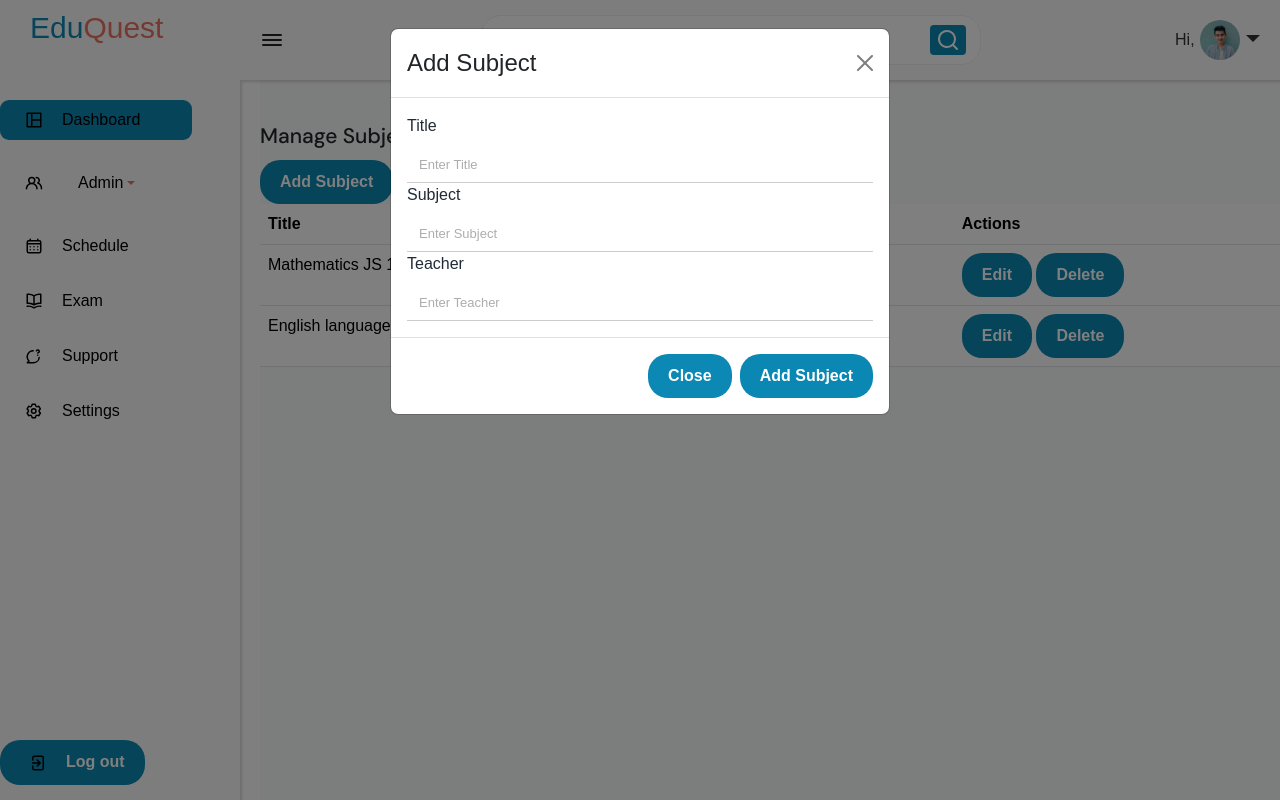
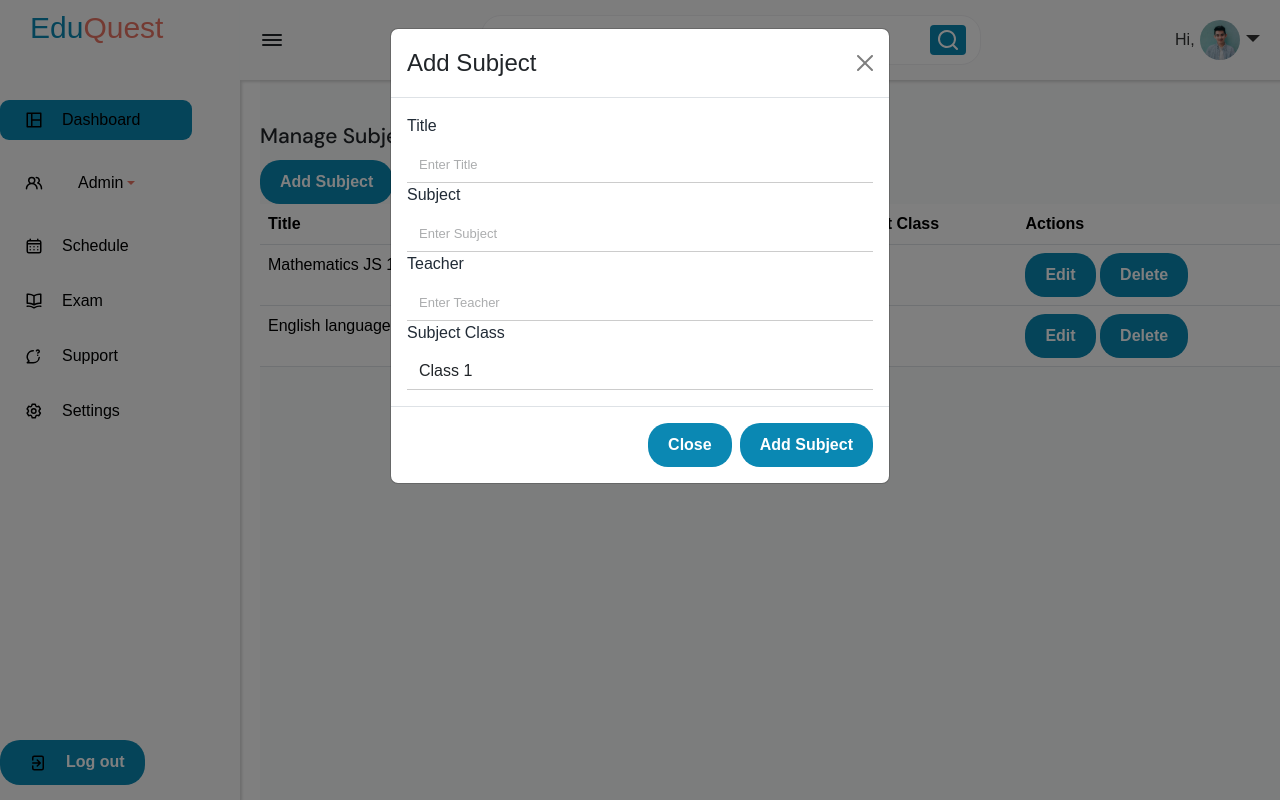
Before and after one commit to zinando/EduQuest, a React (Vite) app in the folder Frontend/: page /subjects in a window 1280 px wide. Both pictures are taken after typing "Sample" into the empty fields and a click on the button "Add Subject". Built offline with nearby package versions, Linux system fonts and the light colour scheme.

Commit message:
Update Subjects.jsx

```diff
--- a/Frontend/src/pages/Admin/Subjects.jsx
+++ b/Frontend/src/pages/Admin/Subjects.jsx
@@ -5,9 +5,8 @@ import '../../layout/Sidebar/SideBar.css';
 import Navbar from '../../layout/NavBar/NavBar';
 import Sidebar from '../../layout/Sidebar/SideBar';
 import { Button, Table, Modal, Form } from 'react-bootstrap';
+import { addSubject } from '../queryBackEnd';
 
-// Import the addSubject function here
-import { addSubject } from '../queryBackEnd'
 
 export default function Subject() {
   const [users, setUsers] = useState([
@@ -16,12 +15,14 @@ export default function Subject() {
       title: 'Mathematics JS 1',
       subject: 'Mathematics',
       teacher: 'Male',
+      subjectClass: 'Class 1',
     },
     {
       id: 2,
       title: 'English language JS 3',
       subject: 'English',
       teacher: 'Female',
+      subjectClass: 'Class 3',
     },
   ]);
   const [showEditModal, setShowEditModal] = useState(false);
@@ -31,6 +32,7 @@ export default function Subject() {
     title: '',
     subject: '',
     teacher: '',
+    subjectClass: 'Class 1',
   });
 
   const handleEditUser = (user) => {
@@ -66,27 +68,20 @@ export default function Subject() {
       title: '',
       subject: '',
       teacher: '',
+      subjectClass: 'Class 1',
     });
   };
 
   // Function to add a subject
   const addSubjectHandler = () => {
-    const { title, subject, teacher } = newUser;
+    const { title, generalTitle, subjectClass, teacher } = newUser;
 
-    if (title && subject && teacher) {
-      addSubject(title, subject, teacher)
+    if (title && generalTitle && subjectClass && teacher) {
+
+      addSubject(title, generalTitle, subjectClass, teacher)
         .then((response) => {
           if (response.status === 1) {
-            setUsers([
-              ...users,
-              {
-                id: users.length + 1,
-                title: title,
-                subject: subject,
-                teacher: teacher,
-              },
-            ]);
-            handleCloseAddModal();
+            // Subject added successfully,
           } else {
             console.error(response.message);
           }
@@ -95,9 +90,13 @@ export default function Subject() {
           console.error(error);
         });
     } else {
+      // Display an error message when any of the fields is empty
       console.error('All fields are required');
     }
   };
+
+
+
 
   return (
     <>
@@ -116,6 +115,7 @@ export default function Subject() {
                   <th>Title</th>
                   <th>Subject</th>
                   <th>Teacher</th>
+                  <th>Subject Class</th>
                   <th>Actions</th>
                 </tr>
               </thead>
@@ -125,6 +125,7 @@ export default function Subject() {
                     <td>{user.title}</td>
                     <td>{user.subject}</td>
                     <td>{user.teacher}</td>
+                    <td>{user.subjectClass}</td>
                     <td>
                       <Button variant="primary" onClick={() => handleEditUser(user)}>
                         Edit
@@ -179,6 +180,21 @@ export default function Subject() {
                       }
                     />
                   </Form.Group>
+
+                  <Form.Group controlId="formBasicSubjectClass">
+                    <Form.Label>Subject Class</Form.Label>
+                    <Form.Control
+                      as="select"
+                      value={selectedUser?.subjectClass || ''}
+                      onChange={(e) =>
+                        setSelectedUser({ ...selectedUser, subjectClass: e.target.value })
+                      }
+                    >
+                      <option value="Class 1">Class 1</option>
+                      <option value="Class 2">Class 2</option>
+                      {/* Add more options for different classes */}
+                    </Form.Control>
+                  </Form.Group>
                 </Form>
               </Modal.Body>
               <Modal.Footer>
@@ -232,6 +248,21 @@ export default function Subject() {
                       }
                     />
                   </Form.Group>
+
+                  <Form.Group controlId="formBasicSubjectClass">
+                    <Form.Label>Subject Class</Form.Label>
+                    <Form.Control
+                      as="select"
+                      value={newUser.subjectClass}
+                      onChange={(e) =>
+                        setNewUser({ ...newUser, subjectClass: e.target.value })
+                      }
+                    >
+                      <option value="Class 1">Class 1</option>
+                      <option value="Class 2">Class 2</option>
+                      {/* Add more options for different classes */}
+                    </Form.Control>
+                  </Form.Group>
                 </Form>
               </Modal.Body>
               <Modal.Footer>
```
